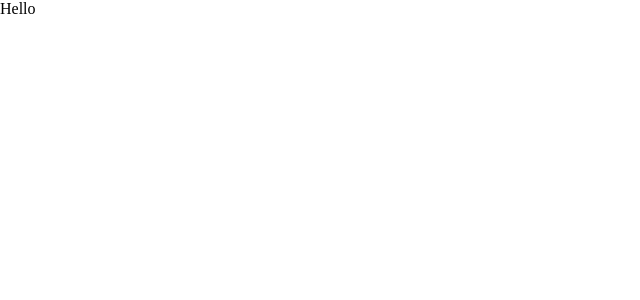
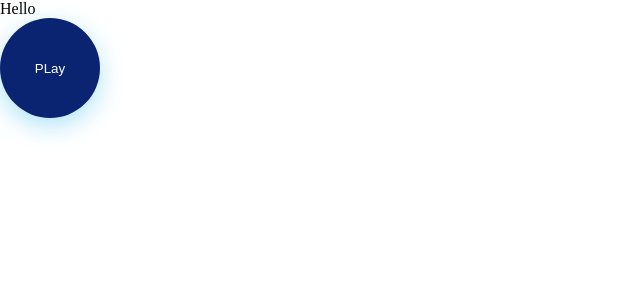
Before and after one commit to constThiagoSilva/pomodoro-app, a React (Vite) app: page / in a window 1280 px wide. Shown: the top 300 px of the page, without its empty margins (0-640 px from the left). Built offline with nearby package versions, Linux system fonts and the light colour scheme.

Commit message:
build: add react-icons lib

```diff
--- a/package.json
+++ b/package.json
@@ -11,6 +11,7 @@
   "dependencies": {
     "react": "^18.2.0",
     "react-dom": "^18.2.0",
+    "react-icons": "^4.4.0",
     "styled-components": "^5.3.5"
   },
   "devDependencies": {
--- a/src/App.tsx
+++ b/src/App.tsx
@@ -1,10 +1,12 @@
 import { ThemeProvider } from "styled-components";
+import { PlayButton } from "./components/PlayButton";
 import { Theme } from "./styles/Theme";
 
 function App() {
   return (
     <Theme>
       <div className="App">Hello</div>
+      <PlayButton/>
     </Theme>
   );
 }
--- /dev/null
+++ b/src/components/PlayButton/index.tsx
@@ -0,0 +1,11 @@
+import { useState } from "react";
+import { Container } from "./styles"
+
+export const PlayButton = () => {
+    const [isPLayed, setIsPLayed] = useState(false);
+    return (
+        <Container onClick={() => setIsPLayed(!isPLayed)}>
+            PLay
+        </Container>
+    )
+}
--- /dev/null
+++ b/src/components/PlayButton/styles.ts
@@ -0,0 +1,13 @@
+import styled from "styled-components";
+
+export const Container = styled.button`
+    width: 100px;
+    height: 100px;
+
+    border-radius: 50%;
+
+    color: #fff;
+    background-color: ${({theme}) => theme.colors.blue_700};
+
+    box-shadow: rgba(166,225,250, 0.9)  0px 8px 24px;
+`
--- a/styled.d.ts
+++ b/src/styled.d.ts
@@ -1,4 +1,4 @@
-import {} from 'styled-components'
+import 'styled-components'
 
 declare module 'styled-components' {
     export interface DefaultTheme {
--- a/src/styles/Theme.tsx
+++ b/src/styles/Theme.tsx
@@ -1,12 +1,12 @@
+import { ReactNode } from "react";
 import { DefaultTheme, ThemeProvider } from "styled-components";
-import { ReactNode } from "react";
 
 interface ThemeProps {
   children: ReactNode;
 }
 
 export const Theme = ({ children }: ThemeProps) => {
-  const theme: DefaultTheme = {
+  const defaultTheme: DefaultTheme = {
     colors: {
       blue_900: "#00072d",
       blue_800: "#001c55",
@@ -15,5 +15,6 @@ export const Theme = ({ children }: ThemeProps) => {
       blue_100: "#a6e1fa",
     },
   };
-  return <ThemeProvider theme={theme}>{children}</ThemeProvider>;
+
+  return <ThemeProvider theme={defaultTheme}>{children}</ThemeProvider>;
 };
```
Also changed, not shown: 1 other file (tests, documents, lock files or other folders).
